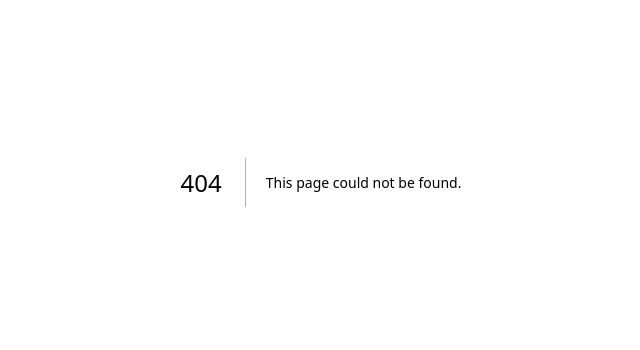
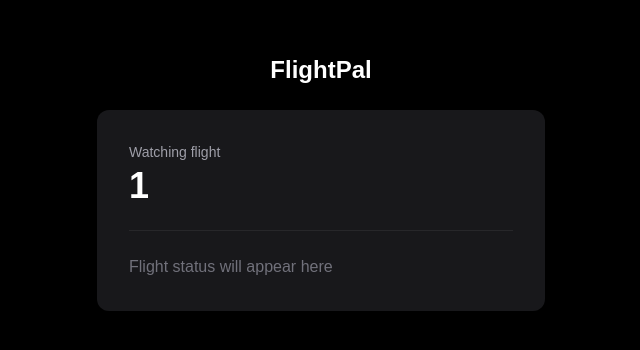
Before and after one commit to batteromar-ux/FlightPal, a Next.js app: page /w/1 in a window 1280 px wide. Before the commit this address had no page. Shown: the part 218-568 px from the top of the page, without its empty margins (319-959 px from the left). Built offline with nearby package versions, Linux system fonts and the light colour scheme.

Commit message:
Add dynamic watch page route at /w/[id]

```diff
--- /dev/null
+++ b/app/w/[id]/page.tsx
@@ -0,0 +1,15 @@
+export default async function WatchPage({ params }: { params: Promise<{ id: string }> }) {
+  const { id } = await params;
+
+  return (
+    <main className="min-h-screen bg-black flex flex-col items-center justify-center gap-6 p-4">
+      <h1 className="text-2xl font-bold text-white">FlightPal</h1>
+      <div className="bg-zinc-900 rounded-xl p-8 max-w-md w-full">
+        <p className="text-zinc-400 text-sm">Watching flight</p>
+        <p className="text-4xl font-bold text-white mt-1">{id}</p>
+        <div className="border-t border-zinc-800 my-6" />
+        <p className="text-zinc-500">Flight status will appear here</p>
+      </div>
+    </main>
+  );
+}
```
